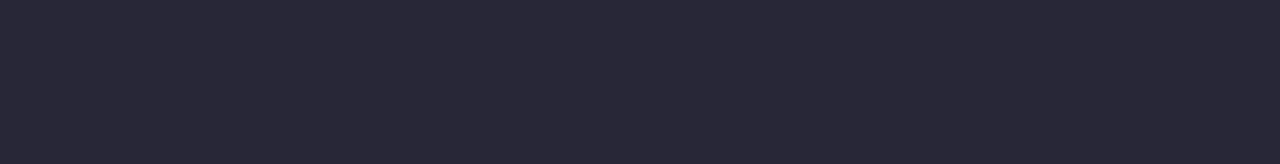
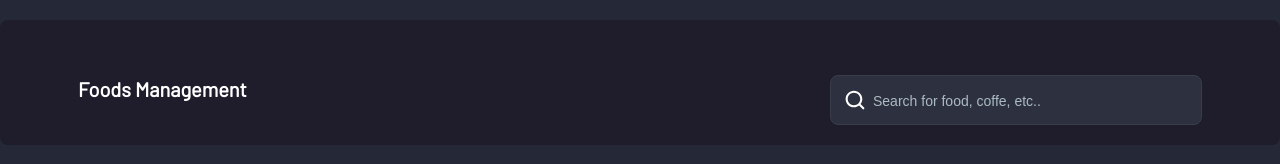
Before and after one commit to purelengend/typescript-training, a website built with Vite: page src/index.html in a window 1280 px wide. Built offline with nearby package versions, Linux system fonts and the light colour scheme.

Commit message:
feat: build header brand, header search form

```diff
--- a/src/index.html
+++ b/src/index.html
@@ -9,7 +9,14 @@
   </head>
   <body>
     <div class="container">
-      <header>
+      <header class="header-container">
+        <div class="d-flex header-wrapper">
+          <h1 class="header-brand">Foods Management</h1>
+          <form class="d-flex search-form">
+            <img src="./assets/icons/Mask.svg" alt="Search Icon" class="search-icon">
+            <input type="text" class="search-input" placeholder="Search for food, coffe, etc..">
+          </form>
+        </div>
        </header>
       <main></main>
       <footer></footer>
--- a/src/styles/base/fonts.css
+++ b/src/styles/base/fonts.css
@@ -1,5 +1,5 @@
 @font-face {
   font-family: Barlow;
-  src: url('../../assets/fonts/Barlow-Regular.ttf') format('truetype');
+  src: url('../../assets/fonts/Barlow-Regular.woff2') format('woff2');
   font-display: swap;
 }
--- a/src/styles/base/global.css
+++ b/src/styles/base/global.css
@@ -1,21 +1,57 @@
 :root {
-  --bg-primary-color: #252836;
-  --bg-secondary-color: #1f1d2b;
-
+  /*color*/
+  --text-primary: #fff;
+  --text-light: #ABBBC2;
+  --bg-primary: #252836;
+  --bg-secondary: #1f1d2b;
+  --base-form-bg: #2D303E;
+  --base-dark-line: #393C49;
   /*width*/
   --layout-default-max-width: 1440px;
+
+  /*padding*/
+  --padding-xs: 14px;
+  --padding-sm: 20px;
+  --padding-md: 55px;
+  --padding-xl: 78px;
+
+  /*border-radius*/
+  --border-primary: 8px;
+
+  /*font-size*/
+  --font-size-sm: 14px;
+  --font-size-lg: 20px;
+
+  /*font-weight*/
+  --font-weight-normal: 400;
+  --font-weight-bold: 600;
+
+  /*line-height*/
+  --line-height-lg: 140%;
 }
 
 body {
-  background-color: var(--bg-primary-color);
+  background-color: var(--bg-primary);
+  padding: var( --padding-sm) 0;
 }
 
 .container {
   max-width: var(--layout-default-max-width);
   margin: 0 auto;
-  background-color: var(--bg-secondary-color);
+  background-color: var(--bg-secondary);
+  border-radius: var(--border-primary);
 }
 
 body {
   font-family: Barlow, sans-serif;
 }
+
+.d-flex {
+  display: flex;
+}
+
+.d-flex-center {
+  display: flex;
+  justify-content: center;
+  align-items: center;
+}
--- a/src/styles/index.css
+++ b/src/styles/index.css
@@ -2,7 +2,10 @@
 @import url('./base/reset.css');
 
 /*Font*/
-@import url("base/fonts.css");
+@import url('./base/fonts.css');
 
 /*Global style*/
 @import url('./base/global.css');
+
+/*Sections*/
+@import url('./sections/header.css');
--- /dev/null
+++ b/src/styles/sections/header.css
@@ -0,0 +1,40 @@
+.header-container {
+  padding: var(--padding-md) var(--padding-xl) var(--padding-sm);
+  color: var(--text-primary);
+}
+
+.header-wrapper {
+  justify-content: space-between;
+}
+
+.header-brand {
+  font-size: var(--font-size-lg);
+  font-weight: var(--font-weight-bold);
+  line-height: var(--line-height-lg);
+}
+
+.search-form {
+  background-color: var(--base-form-bg);
+  padding: var(--padding-xs);
+  width: 342px;
+  border: 1px solid var(--base-dark-line);
+  border-radius: var(--border-primary);
+  gap: 6px;
+}
+
+.search-icon {
+  width: 20px;
+  height: 20px;
+}
+
+.search-input {
+  background: transparent;
+  border: none;
+  outline: none;
+  align-self: end;
+}
+.search-input::placeholder {
+  font-size: var(--font-size-sm);
+  color: var(--text-light);
+  line-height: var(--line-height-lg);
+}
```
Also changed, not shown: src/assets/fonts/Barlow-Regular.woff2 (renamed from src/assets/fonts/Barlow-Regular.ttf), src/assets/icons/Mask.svg (added).
